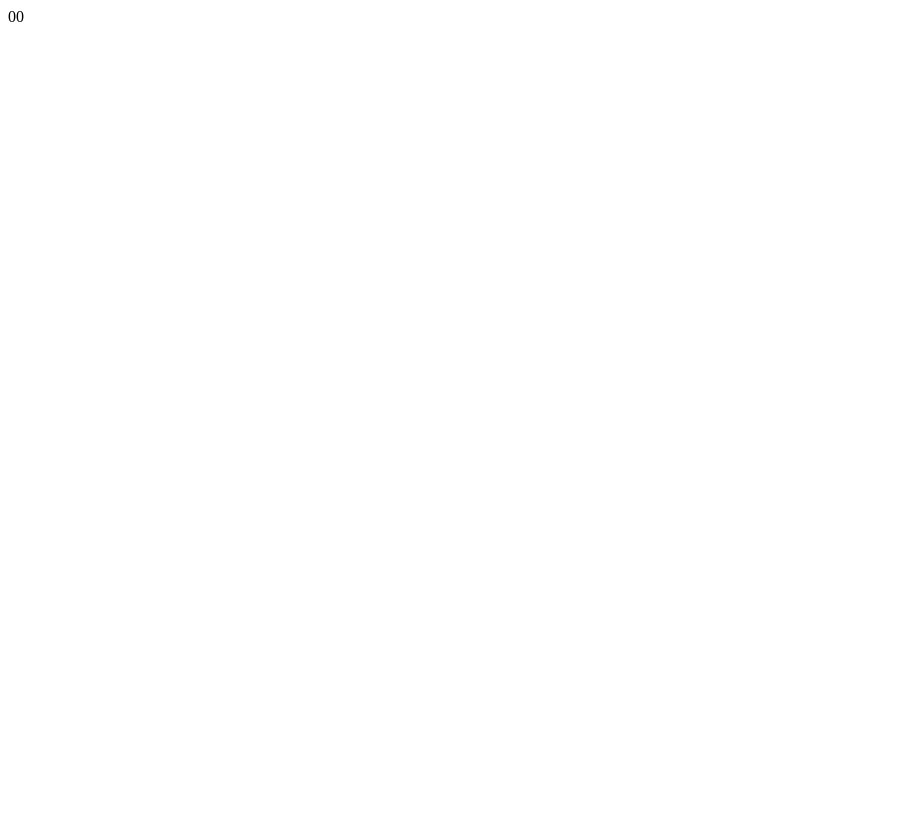
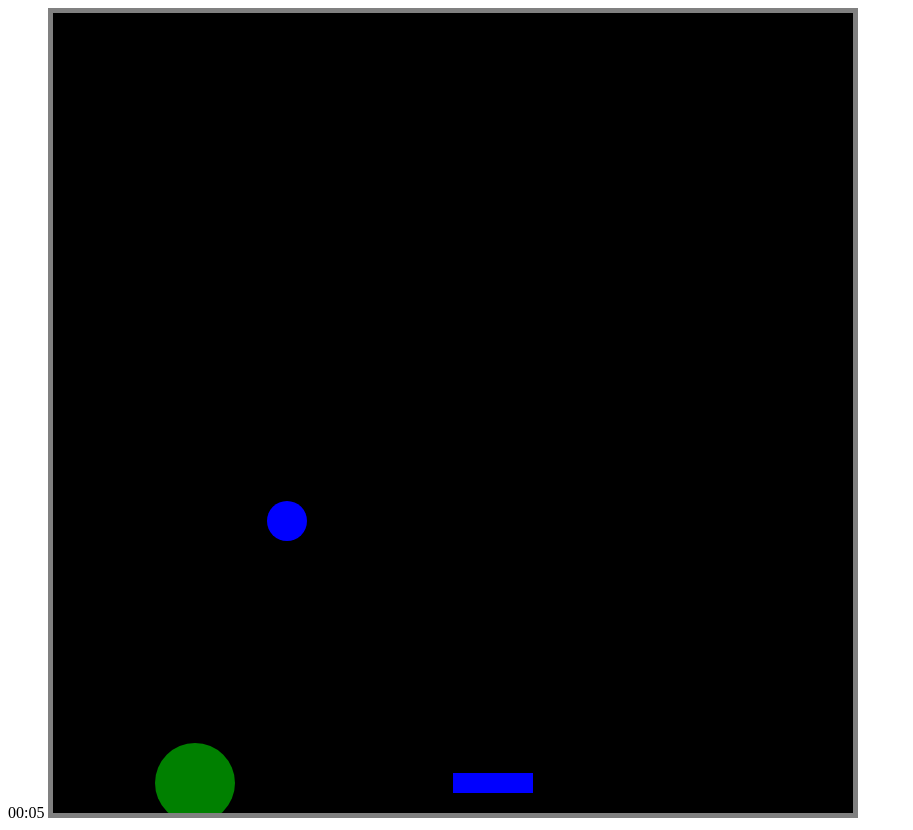
Before and after one commit to pascal2203/Bolde-opgave, a plain HTML site: page index.html in a window 1280 px wide. Shown: the whole page, without its empty margins (0-913 px from the left). Before the commit the page ends 800 px from the top, so only its background shows below. Drawn offline with Linux system fonts and the light colour scheme.

Commit message:
Update index.html

```diff
--- a/index.html
+++ b/index.html
@@ -1,8 +1,6 @@
 <body
-     onkeydown='getKeyAndMove(event)'
+     onkeydown='getKeyAndMove(event)'>
       <label id="minutes">00</label>:<label id="seconds">00</label>
-Ved canvas i main; canvas.style.background="Black"
-      >
 </body>
 <script src="genstande.js"></script>
 <script src="player.js"></script>
```
